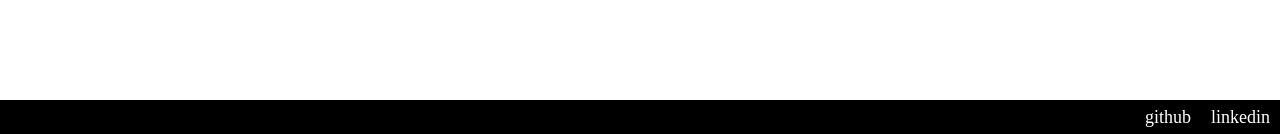
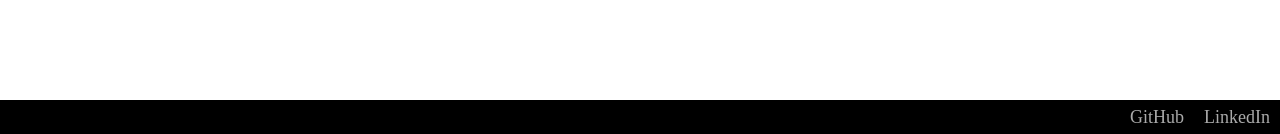
Before and after one commit to UnGerardo/portfolio, a PHP site: page / in a window 1280 px wide. Shown: the part 666-800 px from the top of the page. Run offline with PHP 8.4, Linux system fonts and the light colour scheme; data that the repository does not hold is empty.

Commit message:
- Added external links - Improved external links styles

```diff
--- a/footer.php
+++ b/footer.php
@@ -1,4 +1,4 @@
 <footer>
-  <p>github</p>
-  <p>linkedin</p>
+  <a href="https://github.com/UnGerardo/"  target="_blank" class="external_link" >GitHub</a>
+  <a href="https://www.linkedin.com/in/gerardojls/" target="_blank" class="external_link" >LinkedIn</a>
 </footer>
--- a/styles.css
+++ b/styles.css
@@ -66,6 +66,14 @@ footer {
   width: 100%;
 }
 
-footer p {
+.external_link {
+  color: #aaa;
   margin: 0 10px 0;
+  text-decoration: none;
 }
+.external_link:hover {
+  color: #fff;
+}
+.external_link:active {
+  color: #888;
+}
```
